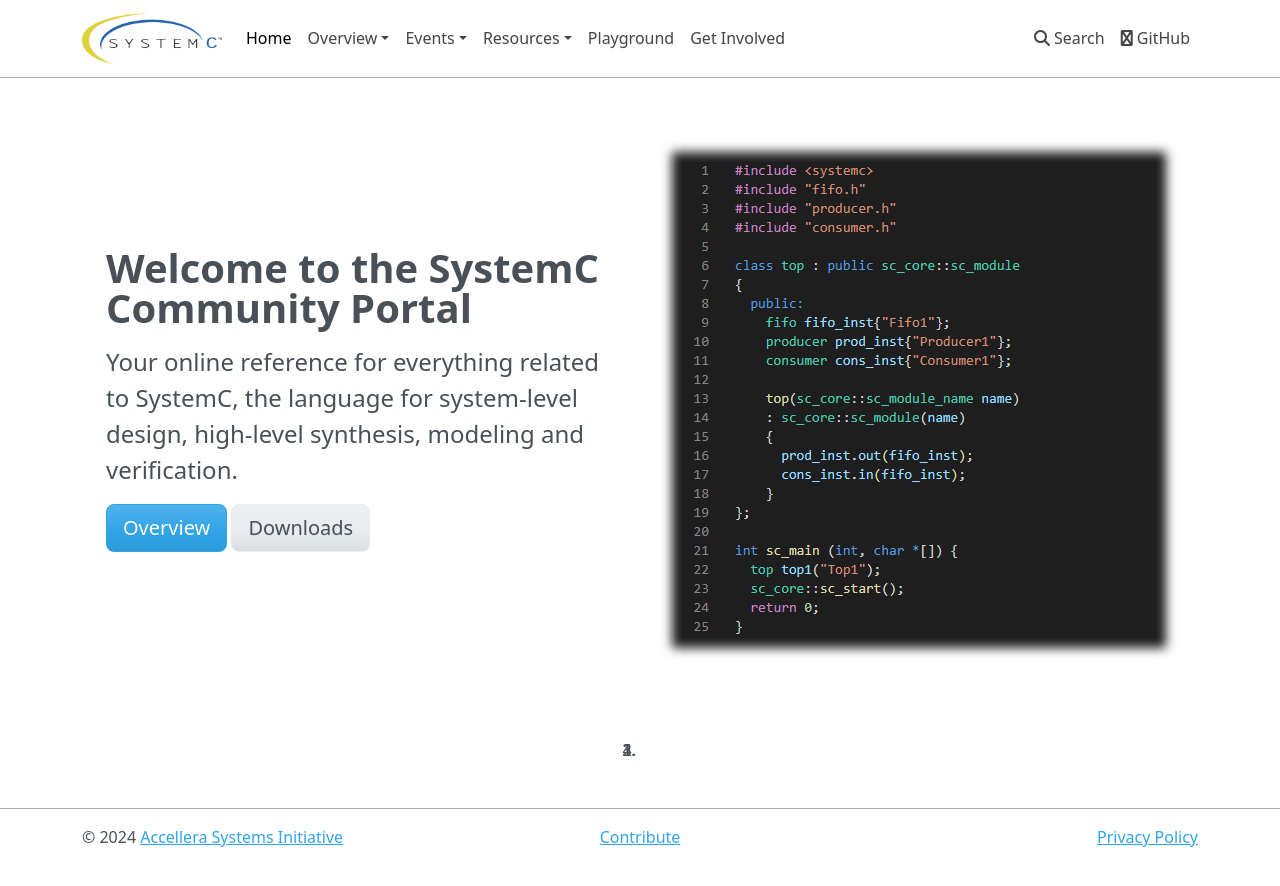
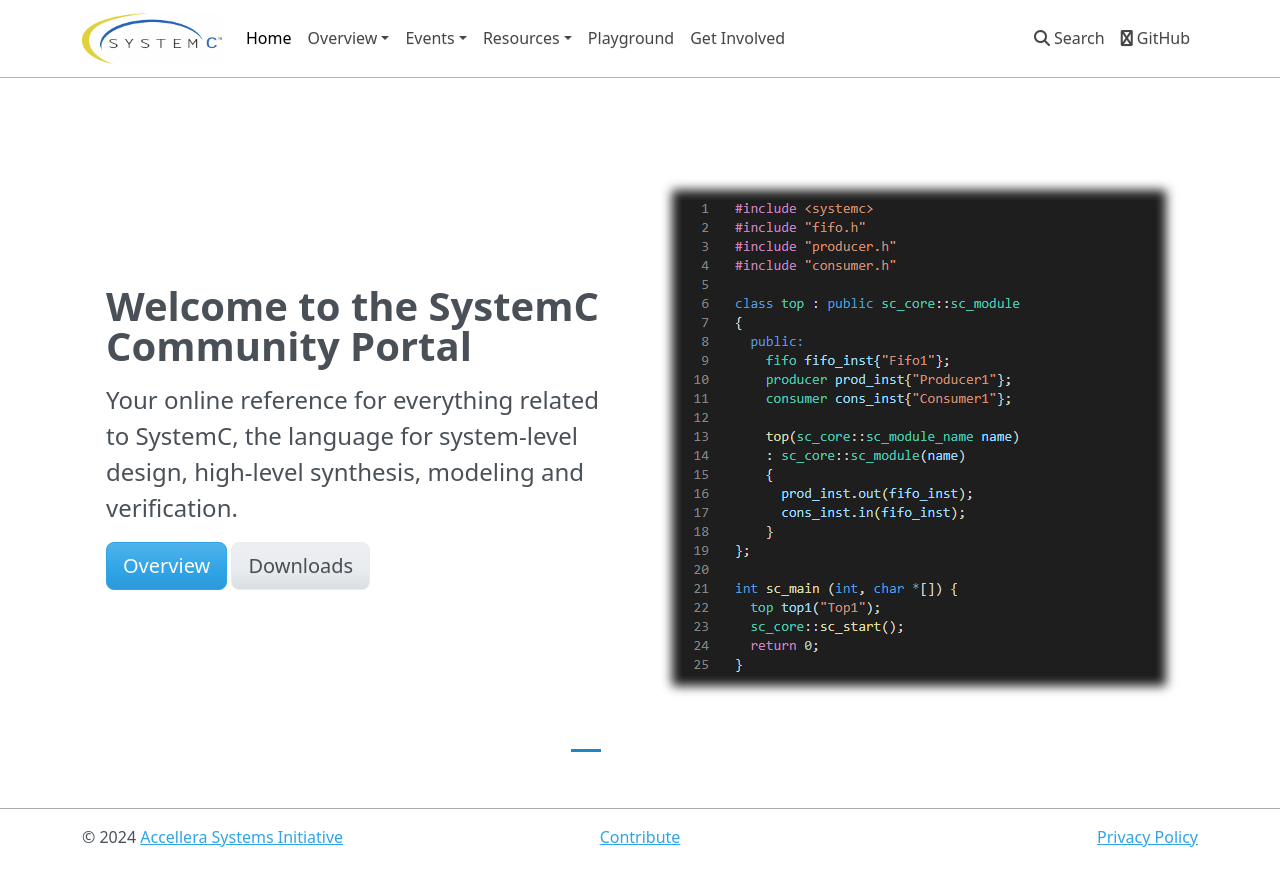
Before and after one commit to accellera-official/systemc.org, an MkDocs documentation site: the page built from docs/index.md, in a window 1280 px wide. Shown: the top 886 px of the page. Built offline with MkDocs 1.6.1, drawn with Linux system fonts in a browser that asks for light colours; nearby versions of some CDN libraries.

Commit message:
bootstrap style update

```diff
--- a/docs/index.md
+++ b/docs/index.md
@@ -1,15 +1,15 @@
 toc: false
 
-<div id="carousel_homepage" class="carousel slide" data-ride="carousel" data-interval="10000" >
-  <ol class="carousel-indicators">
-    <li data-target="#carousel_homepage" data-slide-to="0" class="active"></li>
-    <li data-target="#carousel_homepage" data-slide-to="1"></li>
-    <li data-target="#carousel_homepage" data-slide-to="2"></li>
-    <li data-target="#carousel_homepage" data-slide-to="3"></li>
-  </ol>
-  <div class="carousel-inner">
+<div  id="carouselExampleCaptions" class="carousel slide" data-bs-ride="carousel" data-interval="10000" >
+  <div class="carousel-indicators">
+    <button type="button" data-bs-target="#carouselExampleCaptions" data-bs-slide-to="0" class="active" aria-current="true" aria-label="Slide 1"></button>
+    <button type="button" data-bs-target="#carouselExampleCaptions" data-bs-slide-to="1" aria-label="Slide 2"></button>
+    <button type="button" data-bs-target="#carouselExampleCaptions" data-bs-slide-to="2" aria-label="Slide 3"></button>
+    <button type="button" data-bs-target="#carouselExampleCaptions" data-bs-slide-to="3" aria-label="Slide 4"></button>
+  </div>
+  <div class="carousel-inner hero">
     <div class="carousel-item active">
-      <div class="hero container col-xxl-8 px-4 py-5">
+      <div class="container col-xxl-8 px-4 py-5">
         <div class="row flex-lg-row-reverse align-items-center g-5 py-3">
           <div class="col-10 col-sm-8 col-lg-6">
             <a href="/overview/systemc"><img style="box-shadow: 0px 0px 10px 10px #1e1e1e;" src="/images/sc_example.png" class="d-block mx-lg-auto img-fluid" loading="lazy"></a>
@@ -23,7 +23,7 @@
         </div>
       </div>
     </div>
-    <div class="carousel-item hero">
+    <div class="carousel-item">
       <div class="container col-xxl-8 px-4 py-5">
         <div class="row flex-lg-row-reverse align-items-center g-5 py-5">
           <div class="col-10 col-sm-8 col-lg-6">
@@ -38,36 +38,22 @@
         </div>
       </div>
     </div>
-    <div class="carousel-item hero">
+    <div class="carousel-item">
       <div class="container col-xxl-8 px-4 py-5">
         <div class="row flex-lg-row-reverse align-items-center g-5 py-5">
-          <div class="col-10 col-sm-8 col-lg-6" style="margin-top:100px">
+          <div class="col-10 col-sm-8 col-lg-6">
             <a href="/events/scef202309/" target="_blank"><img  src="/images/systemc.png" class="d-block mx-lg-auto img-fluid" loading="lazy"></a>
           </div>
-          <div class="col-lg-6" style="margin-top:100px">
+          <div class="col-lg-6">
             <h1 class="display-5 fw-bold lh-1 mb-3">SystemC 3.0.0 Released</h1>
-            <p class="lead">The SystemC reference implementation version 3.0.0 is now available! You can download SystemC at <a href="https://github.com/accellera-official/systemc/releases/tag/3.0.0" target="_blank">GitHub</a> and use the <a href="https://github.com/accellera-official/systemc/issues" target="_blank">issue tracker</a> or <a href="https://forums.accellera.org/forum/10-systemc-language/" target="_blank"> SystemC forum</a> to provide feedback.</p>
+            <p class="lead">
+            The SystemC reference implementation version 3.0.0 is now available! You can download SystemC at <a href="https://github.com/accellera-official/systemc/releases/tag/3.0.0" target="_blank">GitHub</a> and use the <a href="https://github.com/accellera-official/systemc/issues" target="_blank">issue tracker</a> or <a href="https://forums.accellera.org/forum/10-systemc-language/" target="_blank"> SystemC forum</a> to provide feedback.</p>
             <a href="https://github.com/accellera-official/systemc/releases/tag/3.0.0" target="_blank" class="btn btn-primary btn-lg">Download SystemC</a>
-            <a href="https://github.com/accellera-official/systemc/issues" target="_blank" class="btn btn-secondary btn-lg">Provide feedback</a>
           </div>
         </div>
       </div>
     </div>
-    <!--<div class="carousel-item hero">
-      <div class="container col-xxl-8 px-4 py-5">
-        <div class="row flex-lg-row-reverse align-items-center g-5 py-5">
-          <div class="col-10 col-sm-8 col-lg-6">
-            <a href="/events/scef202405/" target="_blank"><img src="/images/scef-400.png" class="d-block mx-lg-auto img-fluid" loading="lazy"></a>
-          </div>
-          <div class="col-lg-6">
-            <h1 class="display-5 fw-bold lh-1 mb-3">SystemC Evolution Fika</h1>
-            <p class="lead">The SystemC Evolution Fika took place 30 May 2024. The presentations and recording of the event are now available!</p>
-            <a href="/events/scef202405/" target="_blank" class="btn btn-primary btn-lg">Presentations and recording</a>
-          </div>
-        </div>
-      </div>
-    </div>-->
-    <div class="carousel-item hero">
+    <div class="carousel-item">
       <div class="container col-xxl-8 px-4 py-5">
         <div class="row flex-lg-row-reverse align-items-center g-5 py-5">
           <div class="col-10 col-sm-8 col-lg-6">
@@ -82,5 +68,5 @@
         </div>
       </div>
     </div>
-  </div>
+  </div> <!-- end inner-->
 </div>
--- a/docs/stylesheets/extra.css
+++ b/docs/stylesheets/extra.css
@@ -78,6 +78,8 @@
 
 .hero {
   height: 680px;
+  align-items: center;
+  display: flex;
 }
 
 .hero h1 {
@@ -97,5 +99,5 @@
 
 .carousel-indicators li
 {
-  background-color: #e2e0e0;
+  background-color: #bbbbbb;
 }
```
